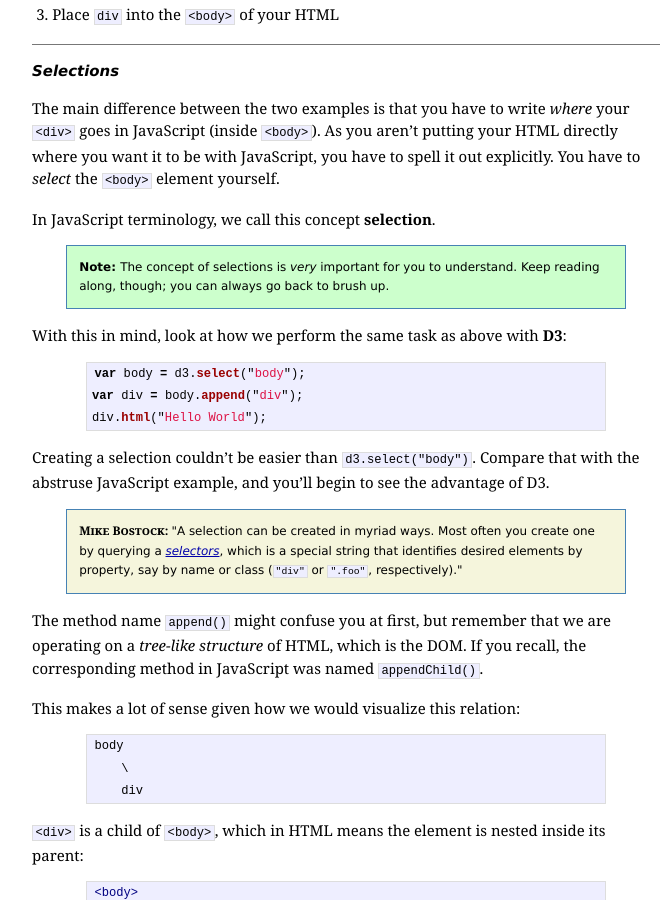
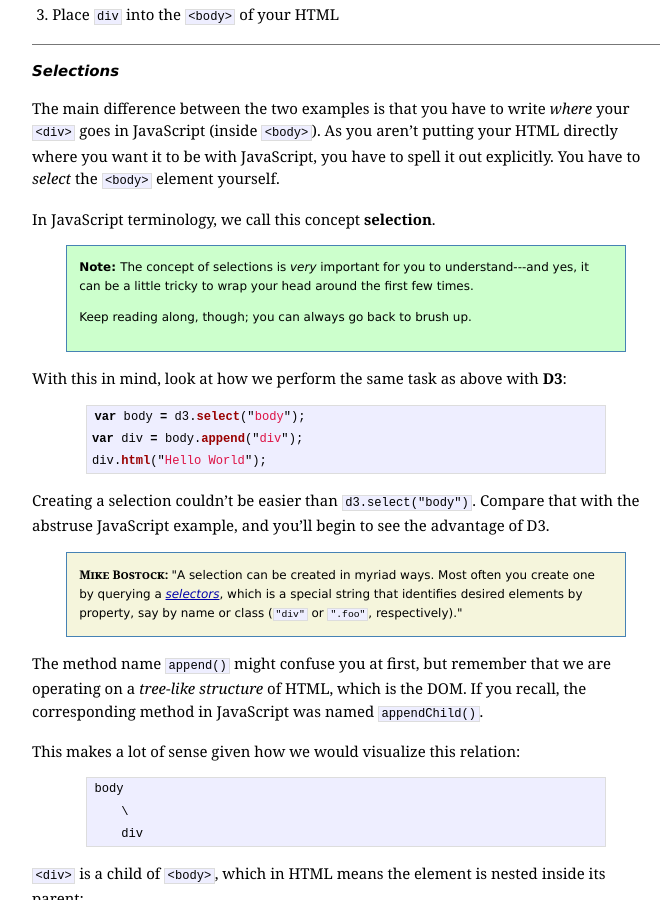
Before and after one commit to ndarville/ndarville.github.io, a Jekyll site: the page built from _posts/2013-11-10-a-bar-chart.markdown, in a window 1280 px wide and 900 px high, scrolled down 2193 px. Shown: the whole window, without its empty margins (294-965 px from the left). Built offline with Jekyll 4.4.1, drawn with Linux system fonts in a browser that asks for light colours; Markdown is read by kramdown in place of the engine named in the settings.

Commit message:
Increased pedagogy by 15%

```diff
--- a/_posts/2013-11-10-a-bar-chart.markdown
+++ b/_posts/2013-11-10-a-bar-chart.markdown
@@ -141,9 +141,9 @@
 In JavaScript terminology, we call this concept **selection**.
 
 <div class="info box">
-    The concept of selections is <em>very</em> important for you to understand.
+    The concept of selections is <em>very</em> important for you to understand---and yes, it can be a little tricky to wrap your head around the first few times.
 
-    Keep reading along, though; you can always go back to brush up.
+    <p>Keep reading along, though; you can always go back to brush up.</p>
 </div>
 
 With this in mind, look at how we perform the same task as above with **D3**:
```
